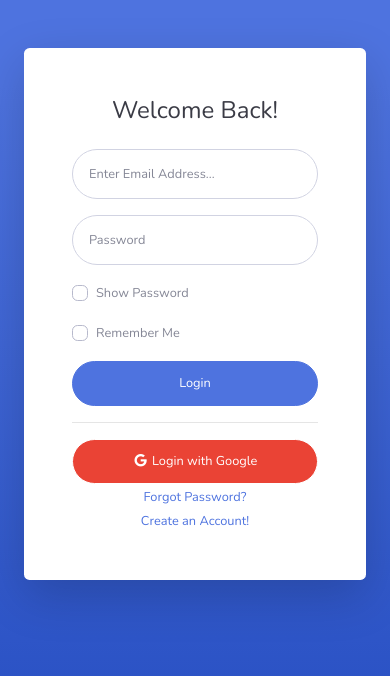
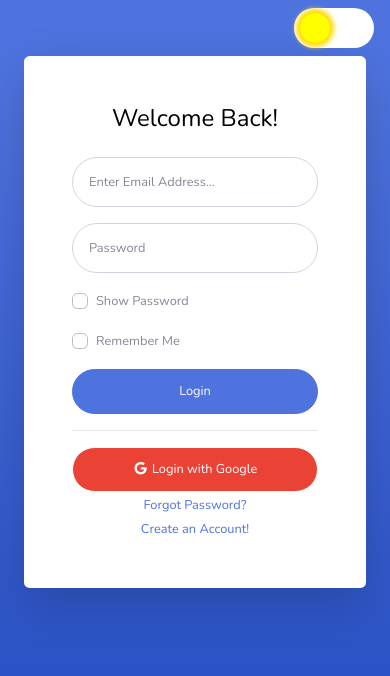
Before and after one commit to vigneshshettyin/Bulk-Mailer, a Flask app: page /login in a window 390 px wide. Shown: the top 676 px of the page. Run offline with Flask 2, Linux system fonts and the light colour scheme; some libraries are stand-ins or nearby versions.

Commit message:
written the css for dark mode and added toggle button to login and signup

```diff
--- /dev/null
+++ b/static/js/darkmode.js
@@ -0,0 +1,24 @@
+function setTheme(themeName) {
+    localStorage.setItem('theme', themeName);
+    document.documentElement.className = themeName;
+}
+
+// When toggle is switched, check local storage for the currently stored theme, and switch it to the opposite
+
+function toggleTheme() {
+    if (localStorage.getItem('theme') === 'theme-dark') {
+        setTheme('theme-light');
+    } else {
+        setTheme('theme-dark');
+    }
+}
+
+// Invoke function on loading page - check storage if a previous theme was stored, if not, load default (light) theme
+
+(function () {
+    if (localStorage.getItem('theme') === 'theme-dark') {
+        setTheme('theme-dark');
+    } else {
+        setTheme('theme-light');
+    }
+})();
--- a/templates/login.html
+++ b/templates/login.html
@@ -19,11 +19,139 @@
 
     <!-- Custom styles for this template-->
     <link href="{{ url_for('static', filename='css/sb-admin-2.css') }}" rel="stylesheet">
+    <style>
+    .switch {
+  position: absolute;
+  display: inline-block;
+  width: 3.8rem;
+  right:1rem;
+  top:1rem;
+  z-index: 10;
+  height: 2.1rem;
+}
+
+/*   // Hide checkbox
+ */
+.switch input {
+  opacity: 0;
+  width: 0;
+  height: 0;
+}
+
+/*   // The slider
+   */
+.slider2 {
+  position: absolute;
+  cursor: pointer;
+  top: 0;
+  left: 0;
+  right: 0;
+  bottom: 0;
+  background-color: #fff;
+  transition: 0.4s ease-in-out;
+}
+
+/*
+  // Design of slider for light mode
+ */
+.slider2:before {
+  position: absolute;
+  content: "";
+  height: 23px;
+  width: 23px;
+  left: 6px;
+  bottom: 6px;
+  background-color: yellow;
+  box-shadow: 0px 0px 5px 4px #ffd900;
+  transition: 0.4s;
+}
+
+/*   // When theme is dark, background is dark */
+.theme-dark .slider2 {
+  background-color: #3a2864;
+}
+
+/*    // If theme is dark, but slider is to the left, move it to the right and turn it into a moon
+ */
+.theme-dark .slider2:before {
+  transform: translateX(26px);
+  height: 3px;
+  width: 3px;
+  background-color: lightgrey;
+  bottom: 15px;
+  left: 10px;
+  box-shadow: 10px -7px 0px 1px lightgrey, -4px -8px 0px 0px lightgrey, 6px 6px 0px 1px lightgrey, 5px -1px 5px 13px white, 5px -1px 0px 12px white;
+}
+
+/* Rounded sliders */
+.slider2.round {
+  border-radius: 34px;
+}
+
+.slider2.round:before {
+  border-radius: 50%;
+}
+
+.theme-dark body {
+  background-color: black;
+}
+.h4
+{
+    color:black;
+}
+.theme-light body {
+  background-color: aliceblue;
+}
+.theme-dark .bg-gradient-primary {
+    background-color: #4e73df;
+    background-image: linear-gradient(
+180deg
+, #142964 10%, #0c1b47 100%);
+    background-size: cover;
+}
+.theme-dark .card , .theme-dark .small
+{
+    background-color: black;
+    color: #fff;
+}
+/* On screens that are 992px or less, set the background color to blue */
+@media screen and (max-width: 992px) {
+  .switch{
+    right: 1rem;
+    width: 5rem;
+    top:0.5rem;
+    height: 2.5rem;
+  }
+  .theme-dark .slider2:before {
+    transform: translateX(26px);
+    height: 5px;
+    width: 5px;
+    background-color: lightgrey;
+    bottom: 17px;
+    left: 28px;
+  }
+  .slider2:before {
+    position: absolute;
+    content: "";
+    height: 30px;
+    width: 30px;
+    left: 6px;
+    bottom: 5px;
+    background-color: yellow;
+    box-shadow: 0px 0px 5px 4px #ffd900;
+    transition: 0.4s;
+}
+}
+    </style>
 </head>
 
 <body class="bg-gradient-primary">
-
-    <div class="container">
+<!-- toggle button -->
+<label id ="switch" class="switch">
+  <input type="checkbox" onchange="toggleTheme()" id="slider">
+  <span class="slider2 round"></span>
+</label>
+    <div class="container mt-2">
 
         <!-- Outer Row -->
         <div class="row justify-content-center">
@@ -38,7 +166,7 @@
                             <div class="col-lg-6">
                                 <div class="p-5">
                                     <div class="text-center">
-                                        <h1 class="h4 text-gray-900 mb-4">Welcome Back!</h1>
+                                        <h1 class="h4 mb-4">Welcome Back!</h1>
                                     </div>
                                     <form class="user" action="{{url_for('login')}}" method="post">
 
@@ -108,7 +236,7 @@
 
     <!-- Custom script for login page -->
     <script src="{{ url_for('static', filename='js/login.js') }}"></script>
-
+    <script src="{{ url_for('static', filename='js/darkmode.js') }}"></script>
 </body>
 
 </html>
```
Also changed, not shown: templates/landing.html (+12 -29 lines), templates/register.html (+136 -4 lines).
